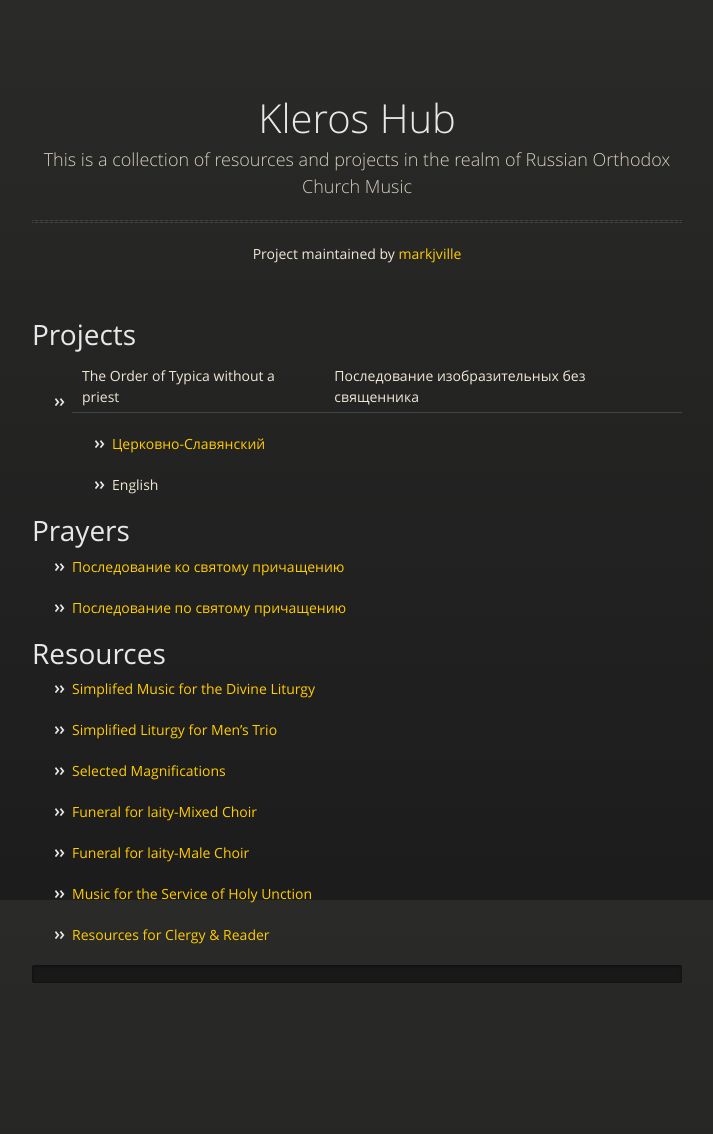
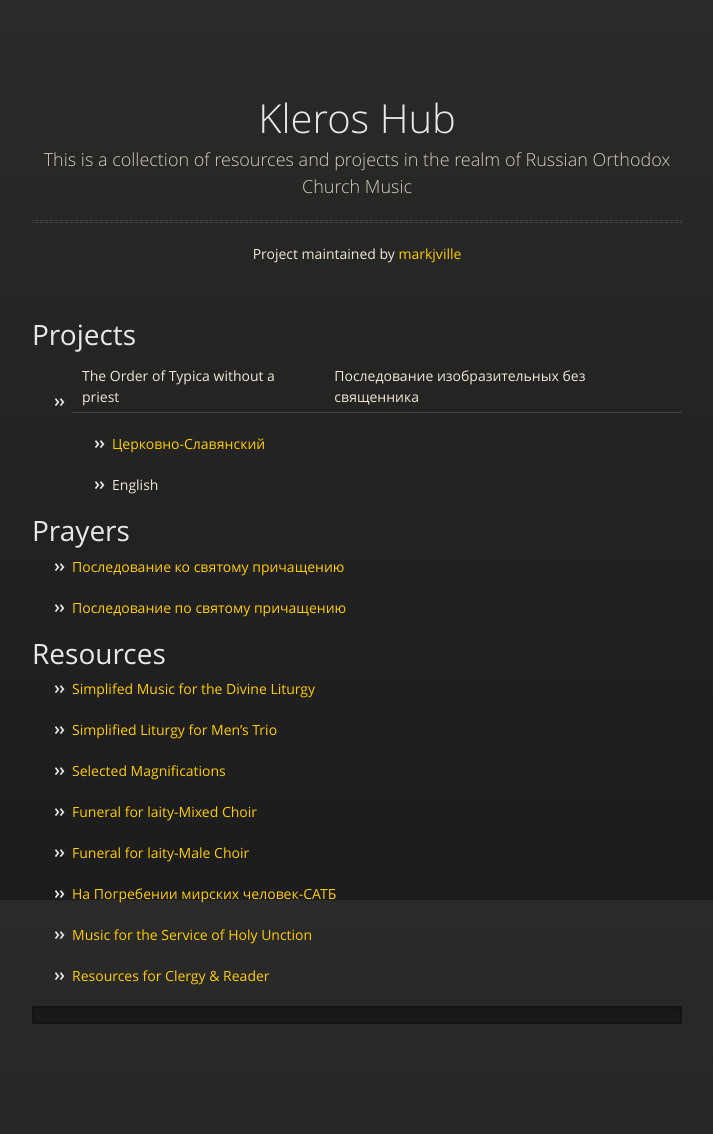
Before and after one commit to markjville/markjville.github.io, a Jekyll site: the page built from index.md, in a window 1280 px wide. Shown: the whole page, without its empty margins (283-996 px from the left). Built offline with Jekyll 4.4.1, drawn with Linux system fonts in a browser that asks for light colours; our own code applies the rules of GitHub Pages for plain Markdown files; before the commit the page ends 1093 px from its top, so only the background shows below that.

Commit message:
Update index.md

```diff
--- a/index.md
+++ b/index.md
@@ -27,6 +27,8 @@
 
 - [Funeral for laity-Male Choir](docs/Funeral-TTBB.pdf)
 
+- [На Погребении мирских человек-САТБ](/docs/Погребении-САТБ.pdf)
+
 - [Music for the Service of Holy Unction](/docs/unction.pdf)
 
 - [Resources for Clergy & Reader](clergy-resources.md)
```
